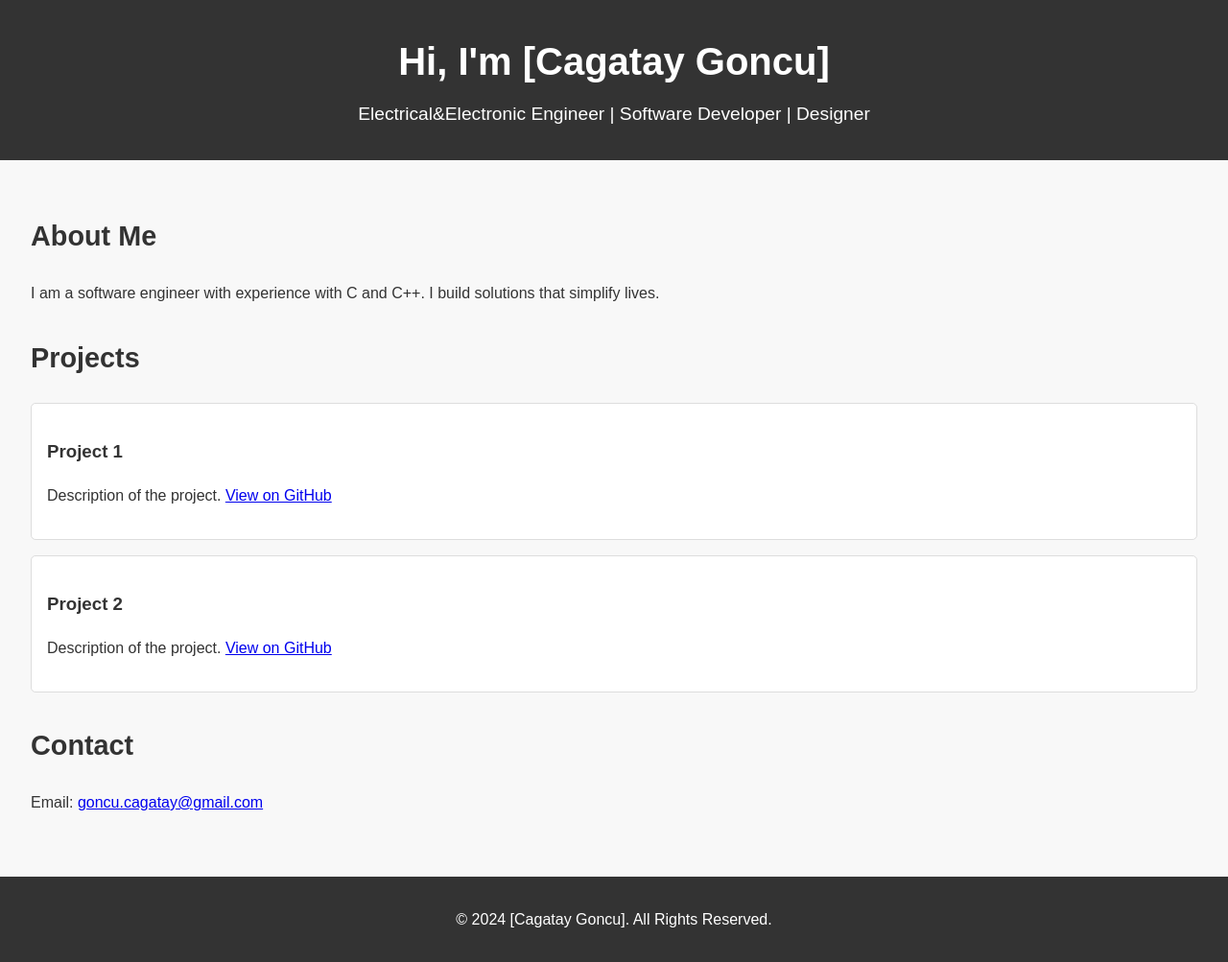
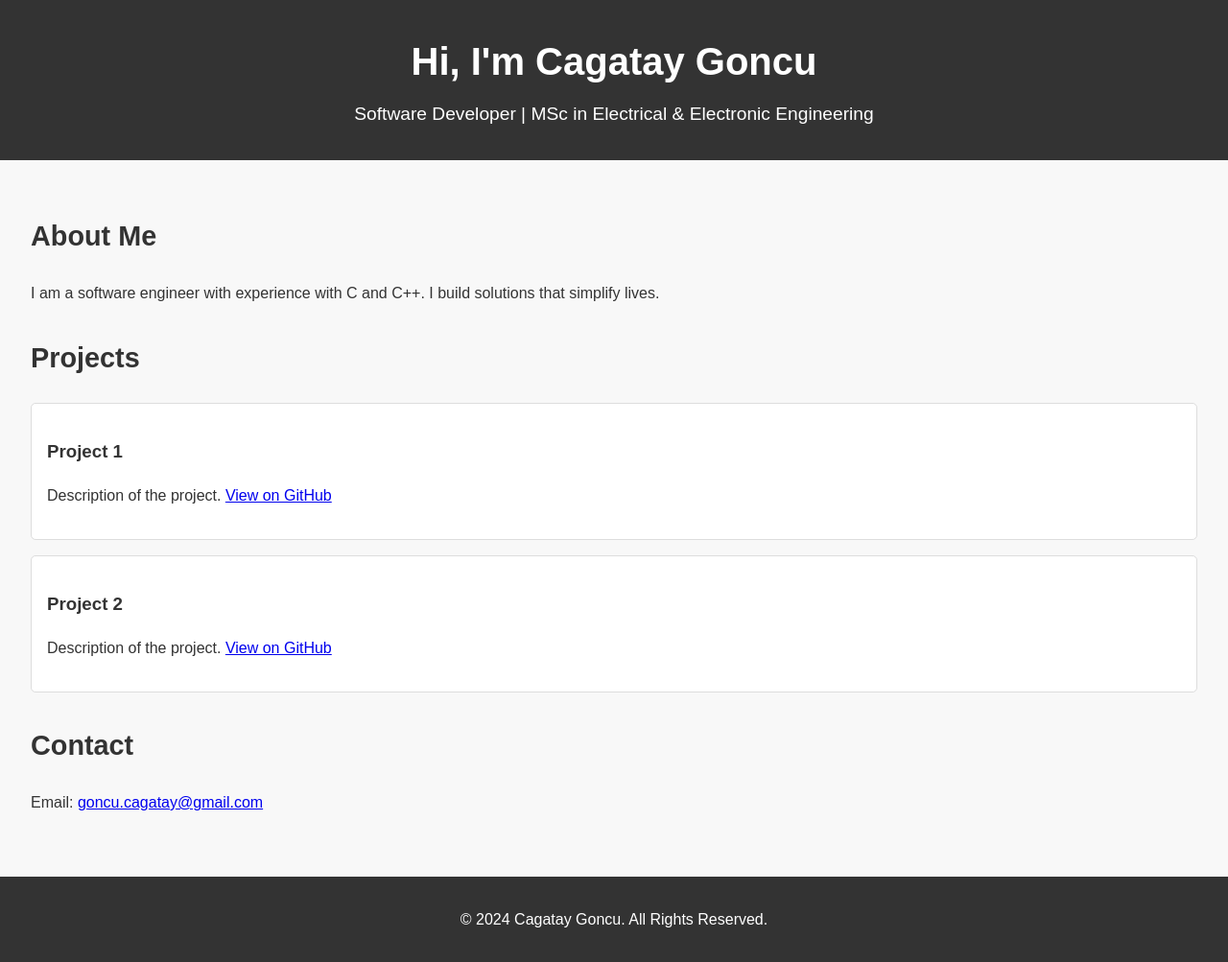
Before and after one commit to GoncuCagatay/goncucagatay.github.io, a plain HTML site: page index.html in a window 1280 px wide. Shown: the whole page at 96% size. Drawn offline with Linux system fonts and the light colour scheme.

Commit message:
Update index.html

```diff
--- a/index.html
+++ b/index.html
@@ -10,8 +10,8 @@
 <body>
     <header>
         <div class="container">
-            <h1>Hi, I'm [Cagatay Goncu]</h1>
-            <p>Electrical&Electronic Engineer | Software Developer | Designer</p>
+            <h1>Hi, I'm Cagatay Goncu</h1>
+            <p>Software Developer | MSc in Electrical & Electronic Engineering</p>
         </div>
     </header>
     <main>
@@ -36,7 +36,7 @@
         </section>
     </main>
     <footer>
-        <p>&copy; 2024 [Cagatay Goncu]. All Rights Reserved.</p>
+        <p>&copy; 2024 Cagatay Goncu. All Rights Reserved.</p>
     </footer>
     <script src="script.js"></script>
 </body>
```
